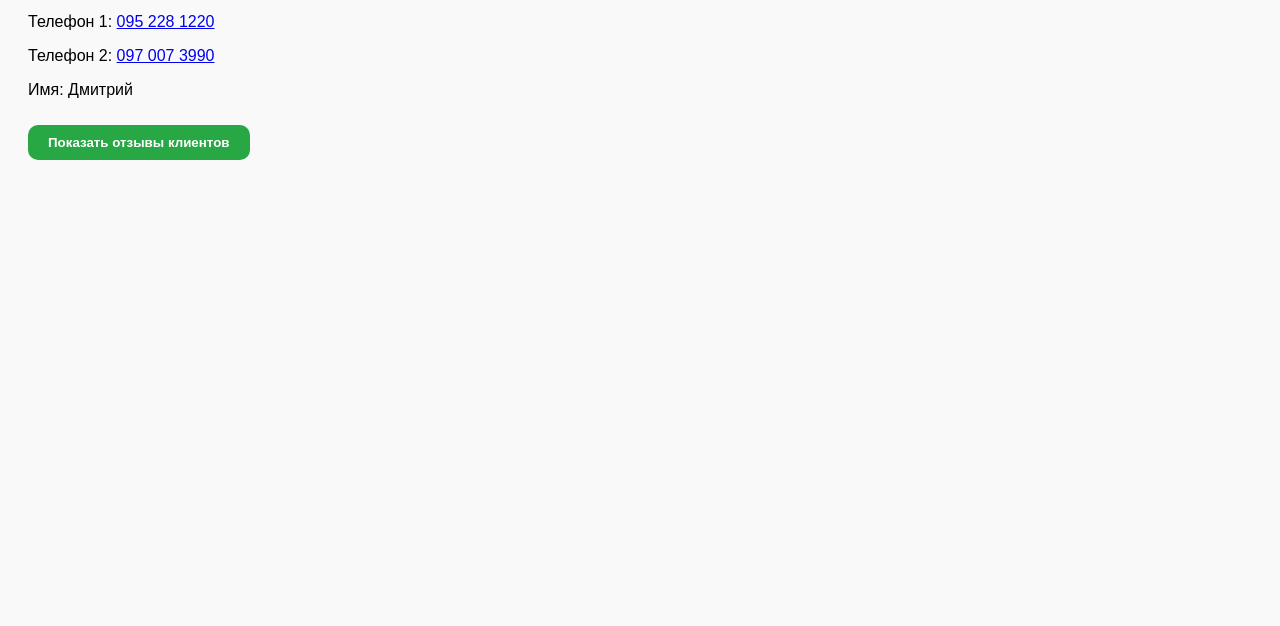
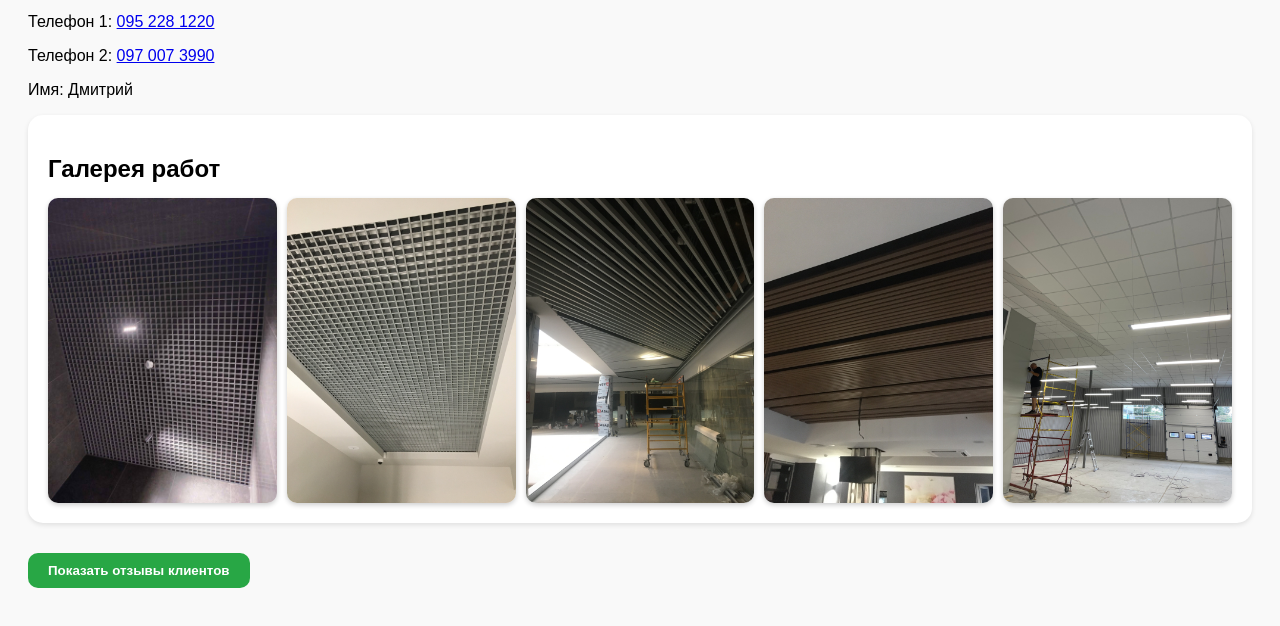
Before and after one commit to Magic-potolki/magic-montazh, a plain HTML site: page index.html in a window 1280 px wide. Shown: the part 668-1294 px from the top of the page. Before the commit the page ends 866 px from the top, so only its background shows below. Drawn offline with Linux system fonts and the light colour scheme; no server answers.

Commit message:
Update index.html

```diff
--- a/index.html
+++ b/index.html
@@ -66,7 +66,36 @@
   margin-bottom: 5px;
   color: #28a745;
 }
+/* Галерея */
+#gallery {
+  background-color: #fff;
+  padding: 20px;
+  margin-bottom: 20px;
+  border-radius: 15px;
+  box-shadow: 0 2px 5px rgba(0,0,0,0.1);
+}
 
+#gallery h2 {
+  font-size: 24px;
+  margin-bottom: 15px;
+}
+
+.gallery {
+  display: grid;
+  grid-template-columns: repeat(auto-fit, minmax(200px, 1fr));
+  gap: 10px;
+}
+
+.gallery img {
+  width: 100%;
+  border-radius: 10px;
+  box-shadow: 0 2px 5px rgba(0,0,0,0.2);
+  transition: transform 0.3s ease;
+}
+
+.gallery img:hover {
+  transform: scale(1.05);
+}
   </style>
 </head>
 <body>
@@ -102,6 +131,17 @@
   <p>Телефон 1: <a href="tel:0952281220">095 228 1220</a></p>
   <p>Телефон 2: <a href="tel:0970073990">097 007 3990</a></p>
   <p>Имя: Дмитрий</p>
+  <section id="gallery">
+  <h2>Галерея работ</h2>
+  <div class="gallery">
+    <img src="images/IMG_0210.JPG" alt="Потолок 1">
+    <img src="images/IMG_8117.JPG" alt="Потолок 2">
+    <img src="images/IMG_8189.JPG" alt="Потолок 3">
+    <img src="images/IMG_8083.JPG" alt="Потолок 4">
+    <img src="images/IMG_0022.jpg" alt="Потолок 5">
+  </div>
+</section>
+
 
   <!-- КНОПКА ДЛЯ ОТЗЫВОВ -->
   <button class="review-button" onclick="toggleReviews()">Показать отзывы клиентов</button>
```
